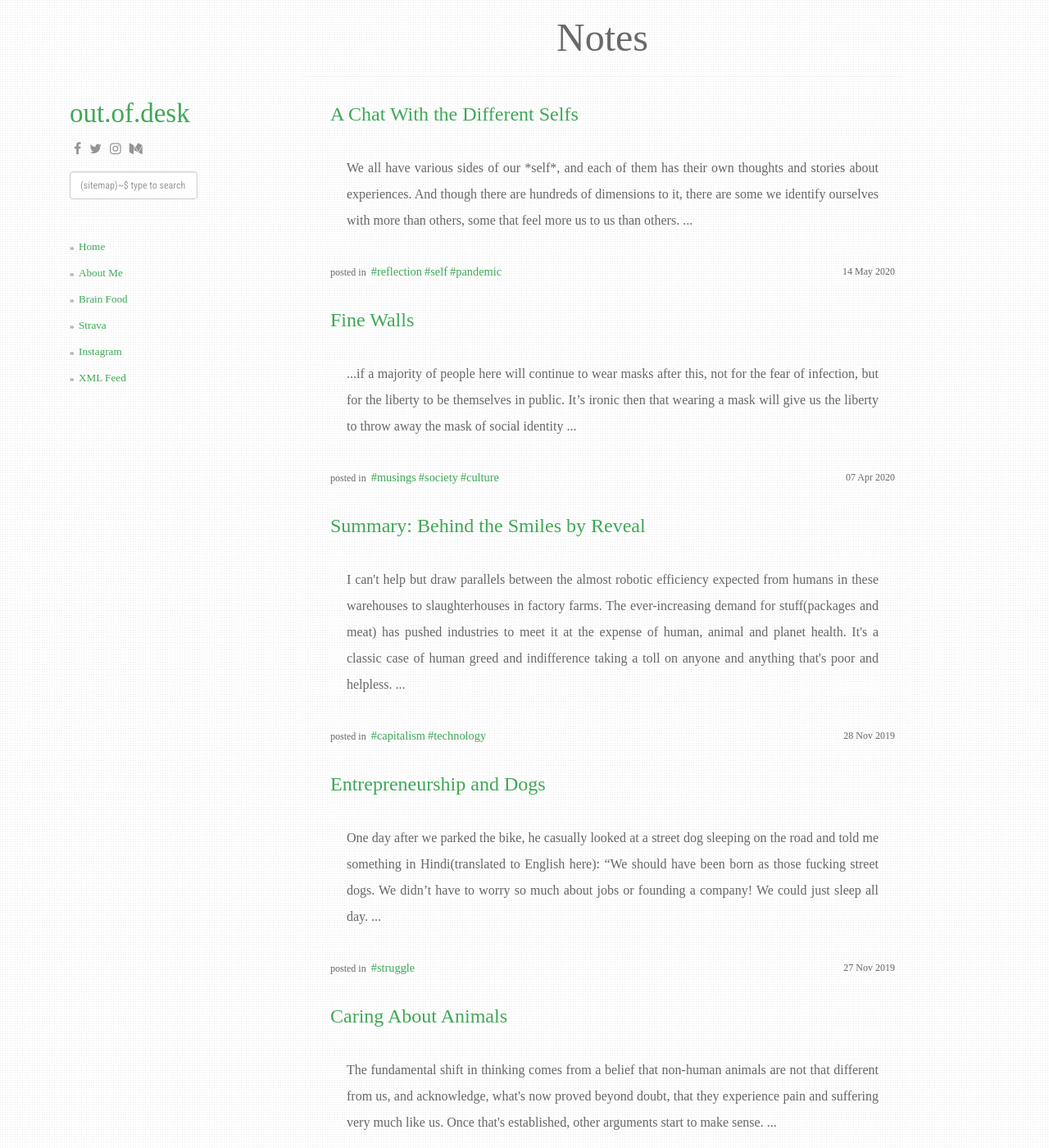
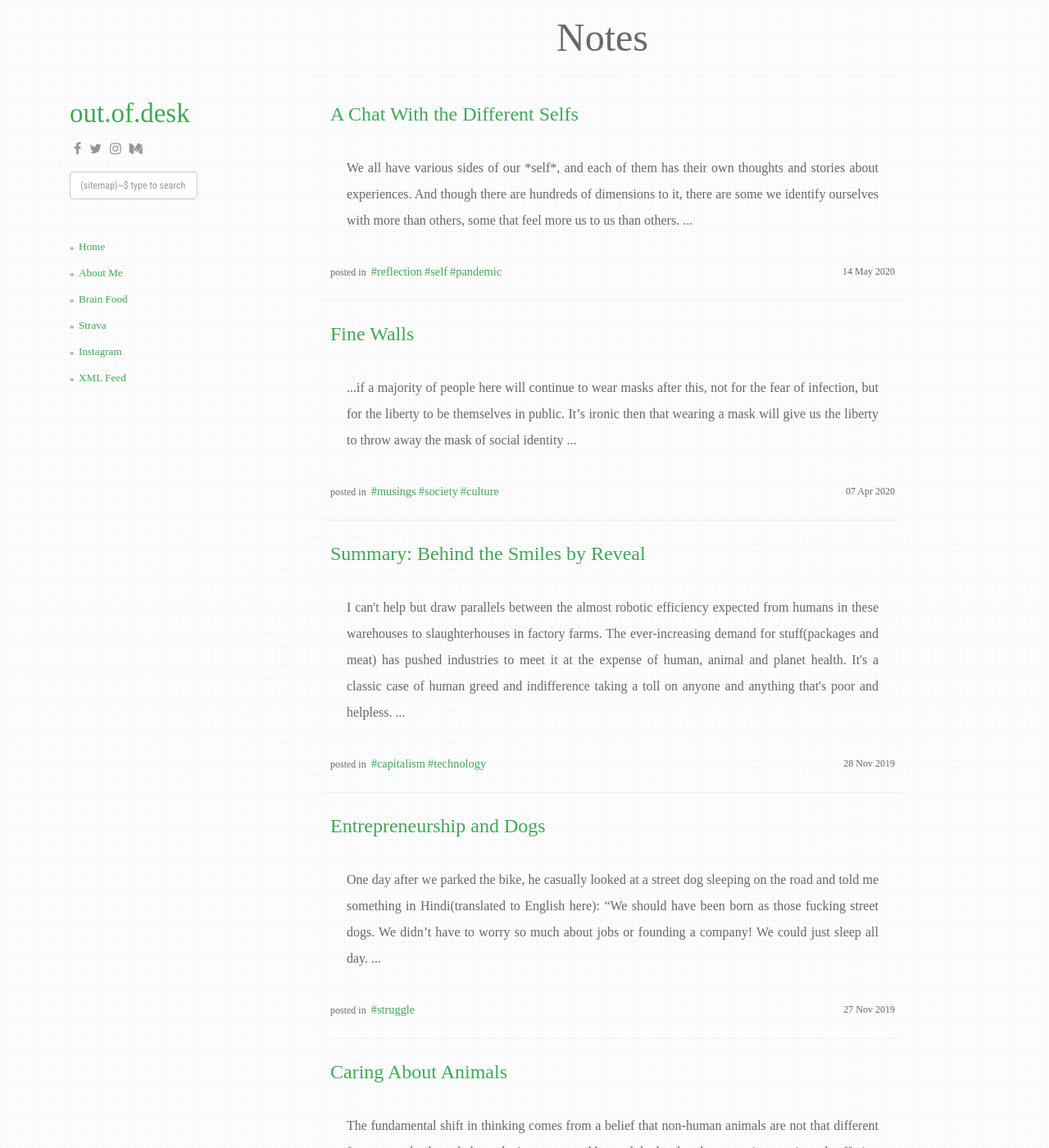
Before and after one commit to outofdesk/outofdesk.github.io, a Jekyll site: the page built from index.html, in a window 1280 px wide and 1400 px high. Shown: the whole window at 82% size. Built offline with Jekyll 4.4.1, drawn with Linux system fonts in a browser that asks for light colours; nearby versions of some CDN libraries; some web fonts are replaced; the list of posts is cut into pages by our own code.

Commit message:
redesign

```diff
--- a/static/css/main.css
+++ b/static/css/main.css
@@ -166,6 +166,8 @@ ul.posts {
 
 ul.posts li {
   padding: 0.5em;
+  margin-bottom: 1em;
+  border-bottom: 1px solid #EEE;
 }
 
 ul.posts li .title {
```
Also changed, not shown: 3 other files.
